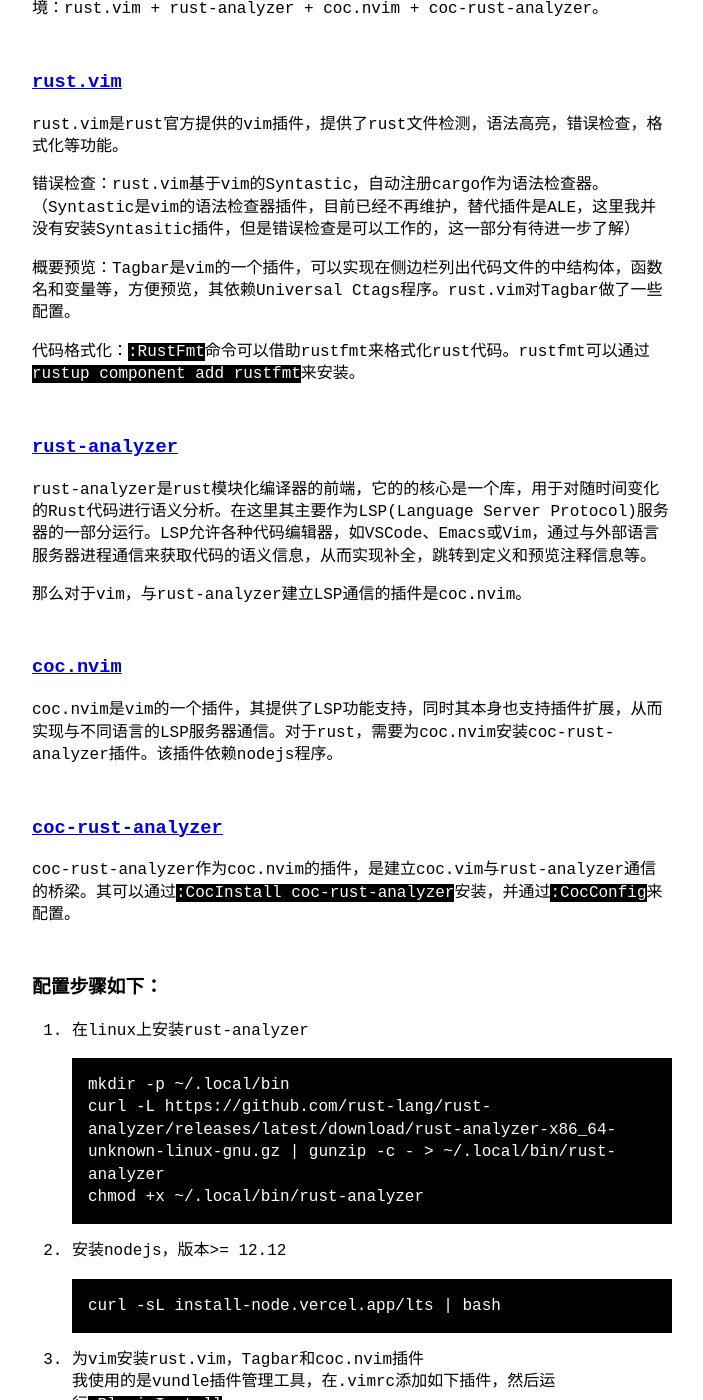
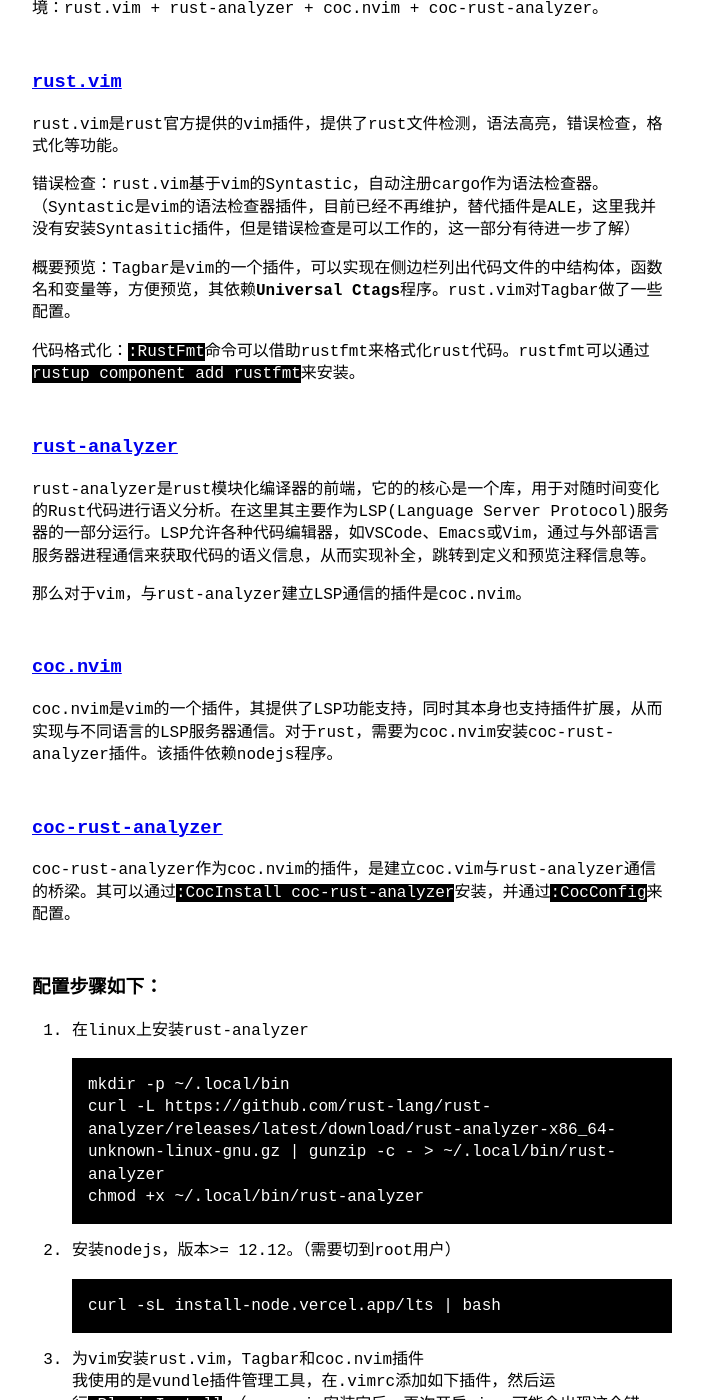
Before and after one commit to XueZitian/XueZitian.github.io, a Jekyll site: the page built from _posts/2022-07-17-vim-config-for-rust.md, in a window 1280 px wide and 1400 px high, scrolled down 267 px. Shown: the whole window, without its empty margins (288-991 px from the left). Built offline with Jekyll 4.4.1, drawn with Linux system fonts in a browser that asks for light colours; some of the changed text lies outside the part shown.

Commit message:
update rust cfg for vim

````diff
--- a/_posts/2022-07-17-vim-config-for-rust.md
+++ b/_posts/2022-07-17-vim-config-for-rust.md
@@ -11,7 +11,7 @@ rust.vim是rust官方提供的vim插件，提供了rust文件检测，语法高
 
 错误检查：rust.vim基于vim的Syntastic，自动注册cargo作为语法检查器。（Syntastic是vim的语法检查器插件，目前已经不再维护，替代插件是ALE，这里我并没有安装Syntasitic插件，但是错误检查是可以工作的，这一部分有待进一步了解）
 
-概要预览：Tagbar是vim的一个插件，可以实现在侧边栏列出代码文件的中结构体，函数名和变量等，方便预览，其依赖Universal Ctags程序。rust.vim对Tagbar做了一些配置。
+概要预览：Tagbar是vim的一个插件，可以实现在侧边栏列出代码文件的中结构体，函数名和变量等，方便预览，其依赖**Universal Ctags**程序。rust.vim对Tagbar做了一些配置。
 
 代码格式化：`:RustFmt`命令可以借助rustfmt来格式化rust代码。rustfmt可以通过`rustup component add rustfmt`来安装。
 
@@ -37,12 +37,12 @@ mkdir -p ~/.local/bin
 curl -L https://github.com/rust-lang/rust-analyzer/releases/latest/download/rust-analyzer-x86_64-unknown-linux-gnu.gz | gunzip -c - > ~/.local/bin/rust-analyzer
 chmod +x ~/.local/bin/rust-analyzer
 ```
-2. 安装nodejs，版本>= 12.12
+2. 安装nodejs，版本>= 12.12。（需要切到root用户）
 ```
 curl -sL install-node.vercel.app/lts | bash
 ```
 3. 为vim安装rust.vim，Tagbar和coc.nvim插件
-我使用的是vundle插件管理工具，在.vimrc添加如下插件，然后运行`:PluginInstall`
+我使用的是vundle插件管理工具，在.vimrc添加如下插件，然后运行`:PluginInstall`。（coc.nvim安装完后，再次开启vim，可能会出现这个错误：“[coc.nvim] build/index.js not found, please install dependencies and compile coc.nvim by: yarn install”。解决办法：1）sudo npm install -g yarn；2）cd ~/.vim/bundle/coc.nvim/；3）yarn install；4）yarn build）
 ```
 Plugin 'taglist.vim'
 Plugin 'rust-lang/rust.vim'
````
